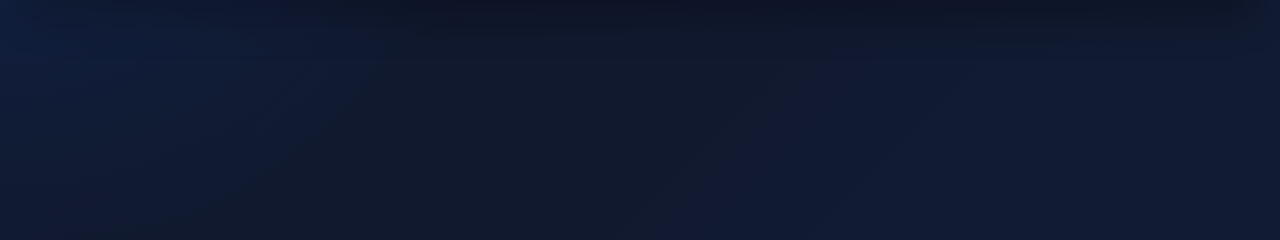
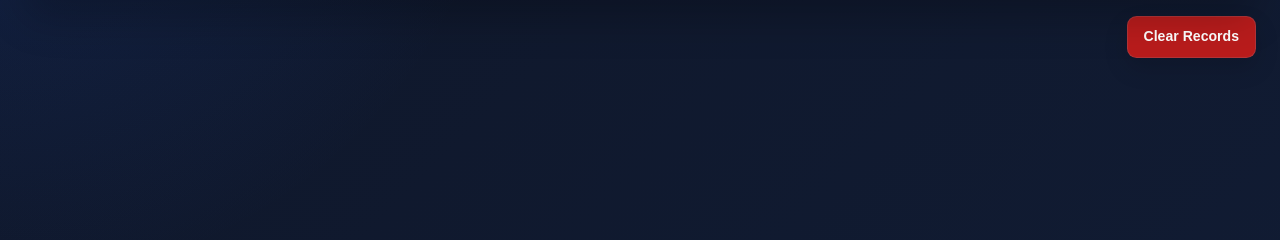
Before and after one commit to ldlumba/faculty_attendance_v1, a Flask app: template templates/admin.html in a window 1280 px wide. Shown: the part 224-464 px from the top of the page. Run offline with Flask 3, Linux system fonts and the light colour scheme; the template is opened without the code that fills it, so the values that code supplies are empty; parts of the project's set-up code (start-up, migrations or seed data) failed here and were passed over.

Commit message:
Added clear records function

```diff
--- a/routes/attendance.py
+++ b/routes/attendance.py
@@ -338,3 +338,22 @@ def teacher_qr_png(teacher_id):
         )
     except Exception as e:
         return jsonify({"error": str(e)}), 500
+
+
+@attendance_bp.route("/attendance/clear", methods=["POST"])
+@admin_required
+def clear_attendance():
+    try:
+        # Removes all attendance rows after admin confirmation.
+        existing_rows = supabase.table("attendance").select("id").execute()
+        record_ids = [row["id"] for row in existing_rows.data or []]
+
+        if not record_ids:
+            return jsonify({"message": "There are no attendance records to clear."}), 200
+
+        supabase.table("attendance").delete().in_("id", record_ids).execute()
+        return jsonify({
+            "message": f"{len(record_ids)} attendance record(s) cleared successfully."
+        }), 200
+    except Exception as e:
+        return jsonify({"error": str(e)}), 500
--- a/static/style2.css
+++ b/static/style2.css
@@ -29,6 +29,12 @@ h2 {
     min-height: 22px;
     margin: 0 0 16px;
     color: #cbd5e1;
+}
+
+.table-actions {
+    margin-top: 16px;
+    display: flex;
+    justify-content: flex-end;
 }
 
 table {
@@ -203,6 +209,25 @@ input {
     margin-top: 16px;
 }
 
+.modal-actions {
+    display: flex;
+    flex-wrap: wrap;
+    gap: 10px;
+    margin-top: 18px;
+}
+
+.modal-actions button {
+    flex: 1 1 140px;
+}
+
+.danger-btn {
+    background: #b91c1c;
+}
+
+.danger-btn:hover {
+    background: #991b1b;
+}
+
 @media (max-width: 720px) {
     .admin-shell {
         padding: 18px 14px 24px;
@@ -212,6 +237,14 @@ input {
         display: block;
         overflow-x: auto;
         white-space: nowrap;
+    }
+
+    .table-actions {
+        justify-content: stretch;
+    }
+
+    .table-actions button {
+        width: 100%;
     }
 }
 
--- a/templates/admin.html
+++ b/templates/admin.html
@@ -46,6 +46,10 @@
     <tbody id="table"></tbody>
 </table>
 
+<div class="table-actions">
+    <button class="danger-btn" onclick="openClearRecordsModal()">Clear Records</button>
+</div>
+
 <div id="qrModal" class="modal hidden">
     <div class="modal-card">
         <div class="modal-header">
@@ -77,6 +81,21 @@
     </div>
 </div>
 
+<div id="clearRecordsModal" class="modal hidden">
+    <div class="modal-card">
+        <div class="modal-header">
+            <h3 id="clearModalTitle">Clear Attendance Records</h3>
+            <button class="close-btn" onclick="closeClearRecordsModal()">X</button>
+        </div>
+        <p id="clearModalMessage" class="teacher-meta"></p>
+        <div class="modal-actions">
+            <button type="button" onclick="closeClearRecordsModal()">Cancel</button>
+            <button id="clearModalExportBtn" type="button" onclick="exportAndContinueClear()">Export and proceed</button>
+            <button id="clearModalPrimaryBtn" class="danger-btn" type="button" onclick="goToFinalClearStep()">Proceed</button>
+        </div>
+    </div>
+</div>
+
 <script>
 let cachedTeachers = [];
 let cachedAttendanceRows = [];
@@ -85,6 +104,7 @@ let currentSort = {
     direction: "asc",
     type: "number"
 };
+let clearStep = 1;
 
 function compareValues(left, right, type = "text") {
     if (type === "number") {
@@ -191,6 +211,75 @@ function exportAttendanceCsv() {
     link.remove();
     URL.revokeObjectURL(url);
     document.getElementById("adminMessage").innerText = "Attendance records exported as CSV.";
+}
+
+function updateClearRecordsModal() {
+    // Updates the warning modal for the current clear-records step.
+    const title = document.getElementById("clearModalTitle");
+    const message = document.getElementById("clearModalMessage");
+    const exportButton = document.getElementById("clearModalExportBtn");
+    const primaryButton = document.getElementById("clearModalPrimaryBtn");
+
+    if (clearStep === 1) {
+        title.innerText = "Export Attendance Records";
+        message.innerText = "Would you like to export the attendance records before clearing them?";
+        exportButton.innerText = "Export and proceed";
+        exportButton.onclick = exportAndContinueClear;
+        primaryButton.innerText = "Proceed";
+        primaryButton.onclick = goToFinalClearStep;
+        return;
+    }
+
+    title.innerText = "Final Clear Warning";
+    message.innerText = "You are about to permanently clear the current attendance records. Make sure you export them first if you still need a copy.";
+    exportButton.innerText = "Export";
+    exportButton.onclick = exportAttendanceCsv;
+    primaryButton.innerText = "Clear";
+    primaryButton.onclick = clearAttendanceRecords;
+}
+
+function openClearRecordsModal() {
+    // Opens the first warning step before clearing attendance rows.
+    clearStep = 1;
+    updateClearRecordsModal();
+    document.getElementById("clearRecordsModal").classList.remove("hidden");
+}
+
+function closeClearRecordsModal() {
+    // Closes the clear-records warning modal.
+    document.getElementById("clearRecordsModal").classList.add("hidden");
+}
+
+function goToFinalClearStep() {
+    // Moves the warning modal to the final clear confirmation.
+    clearStep = 2;
+    updateClearRecordsModal();
+}
+
+function exportAndContinueClear() {
+    // Exports the current records, then opens the next clear warning step.
+    exportAttendanceCsv();
+    goToFinalClearStep();
+}
+
+async function clearAttendanceRecords() {
+    // Clears attendance rows after the final admin confirmation.
+    const res = await fetch("/attendance/clear", {
+        method: "POST",
+        headers: {
+            "Content-Type": "application/json"
+        }
+    });
+    const data = await res.json();
+
+    if (!res.ok) {
+        document.getElementById("adminMessage").innerText = data.error || "Could not clear attendance records.";
+        return;
+    }
+
+    document.getElementById("adminMessage").innerText = data.message;
+    closeClearRecordsModal();
+    await loadData();
 }
 
 async function loadData() {
```
